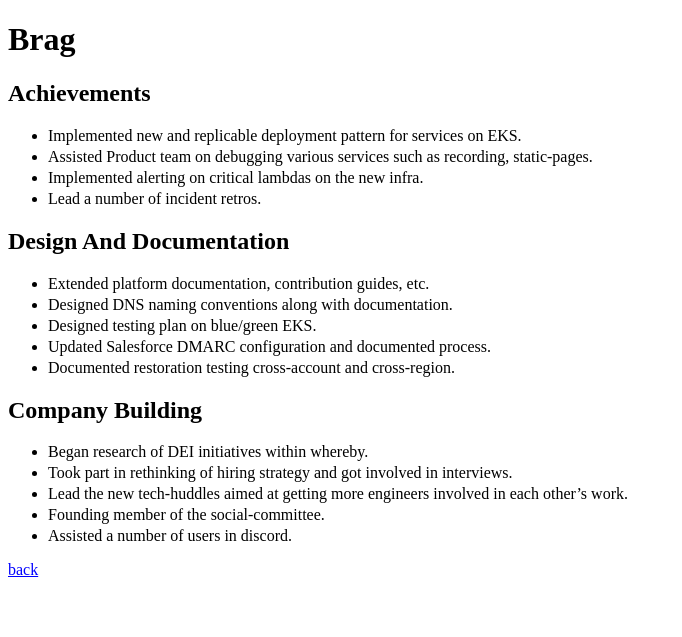
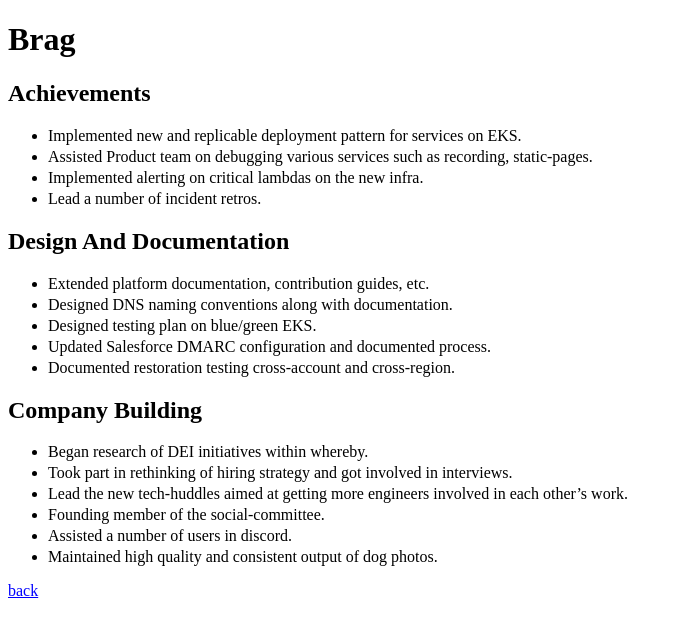
Before and after one commit to jsphwllng/jsphwllng.github.io, a Jekyll site: the page built from brag.md, in a window 1280 px wide. Shown: the top 637 px of the page, without its empty margins (0-682 px from the left). Built offline with Jekyll 4.4.1, drawn with Linux system fonts in a browser that asks for light colours.

Commit message:
New year, new brag

```diff
--- a/brag.md
+++ b/brag.md
@@ -28,3 +28,4 @@ Company building
 *   Lead the new tech-huddles aimed at getting more engineers involved in each other's work.
 *   Founding member of the social-committee.
 *   Assisted a number of users in discord.
+*   Maintained high quality and consistent output of dog photos.
```
